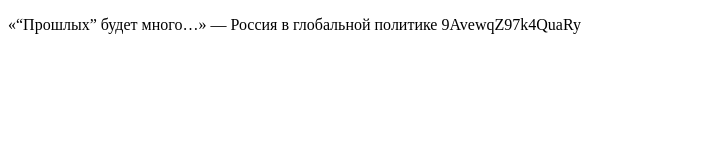
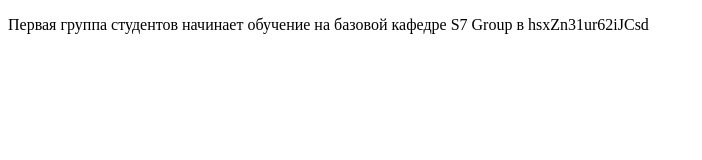
Before and after one commit to portmonetv/simplebot3, a plain HTML site: page C/index.html in a window 1280 px wide. Shown: the whole page, without its empty margins (0-702 px from the left). Drawn offline with Linux system fonts and the light colour scheme.

Commit message:
Update index.html

```diff
--- a/C/index.html
+++ b/C/index.html
@@ -4,4 +4,4 @@
       src="https://portmonetv.github.io/simplebot2/C/data/random.js"
     ></script>
 
-      «“Прошлых” будет много…» — Россия в глобальной политике   9AvewqZ97k4QuaRy
+      Первая группа студентов начинает обучение на базовой кафедре S7 Group в   hsxZn31ur62iJCsd
```
